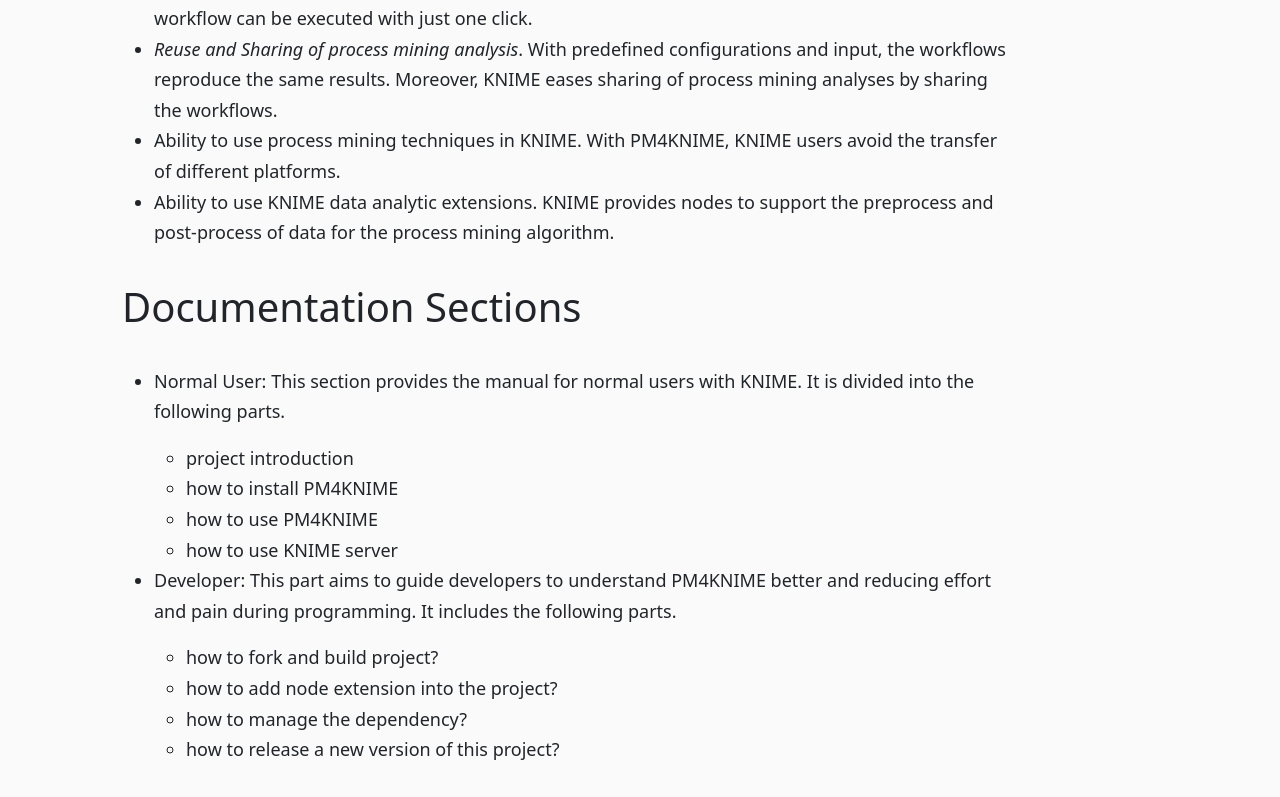
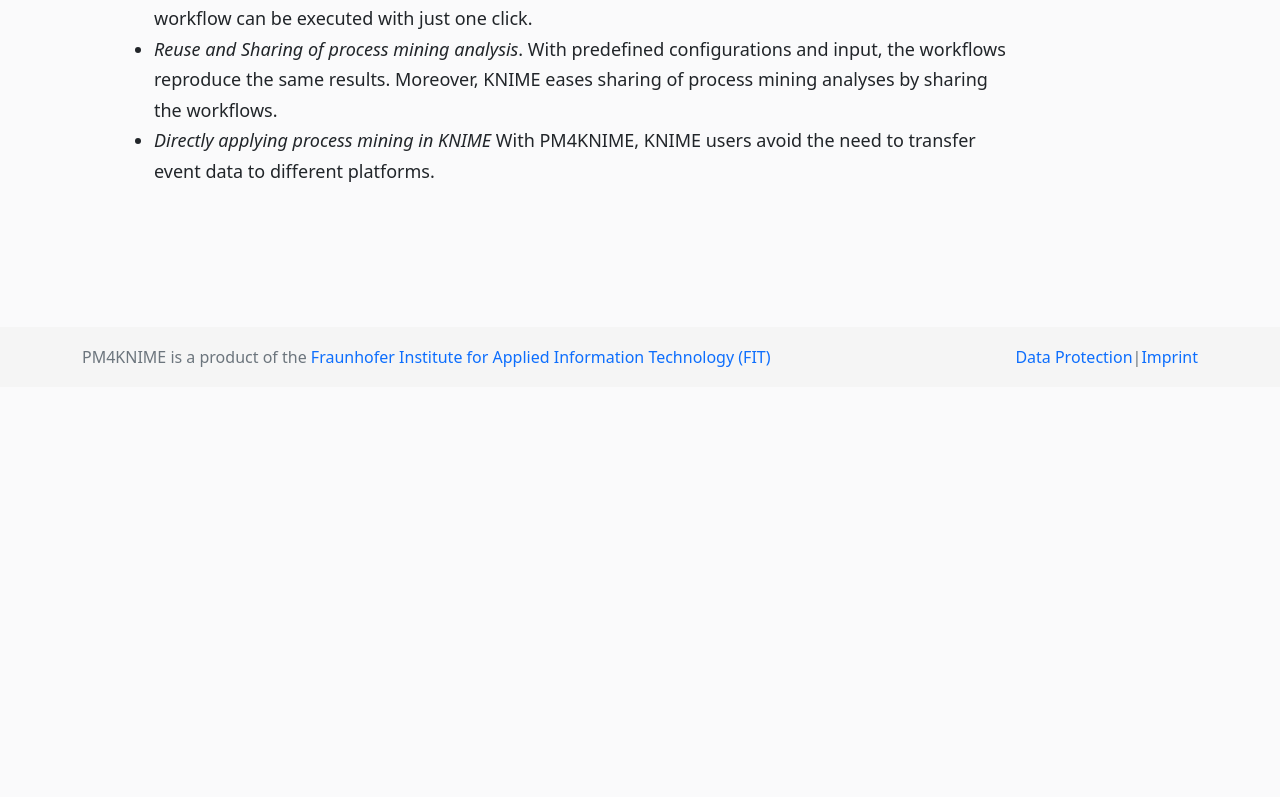
Before and after one commit to s-j-v-zelst/pm4knime.github.io, a Next.js app: page /userDoc in a window 1280 px wide. Shown: the part 623-1420 px from the top of the page. After the commit the page ends 1010 px from the top, so only its background shows below. Built offline with nearby package versions, Linux system fonts and the light colour scheme.

Commit message:
Update index.js

```diff
--- a/pages/userDoc/index.js
+++ b/pages/userDoc/index.js
@@ -47,42 +47,9 @@
                   analyses by sharing the workflows.
                 </li>
                 <li>
-                  Ability to use process mining techniques in KNIME. With
-                  PM4KNIME, KNIME users avoid the transfer of different
+                  <i>Directly applying process mining in KNIME</i> With
+                  PM4KNIME, KNIME users avoid the need to transfer event data to different
                   platforms.
-                </li>
-                <li>
-                  Ability to use KNIME data analytic extensions. KNIME provides
-                  nodes to support the preprocess and post-process of data for
-                  the process mining algorithm.
-                </li>
-              </ul>
-              <h1>Documentation Sections</h1>
-              <ul>
-                <li>
-                  <p>
-                    Normal User: This section provides the manual for normal
-                    users with KNIME. It is divided into the following parts.
-                  </p>
-                  <ul>
-                    <li>project introduction</li>
-                    <li>how to install PM4KNIME</li>
-                    <li>how to use PM4KNIME</li>
-                    <li>how to use KNIME server</li>
-                  </ul>
-                </li>
-                <li>
-                  <p>
-                    Developer: This part aims to guide developers to understand
-                    PM4KNIME better and reducing effort and pain during
-                    programming. It includes the following parts.
-                  </p>
-                  <ul>
-                    <li>how to fork and build project?</li>
-                    <li>how to add node extension into the project?</li>
-                    <li>how to manage the dependency?</li>
-                    <li>how to release a new version of this project?</li>
-                  </ul>
                 </li>
               </ul>
             </div>
```
